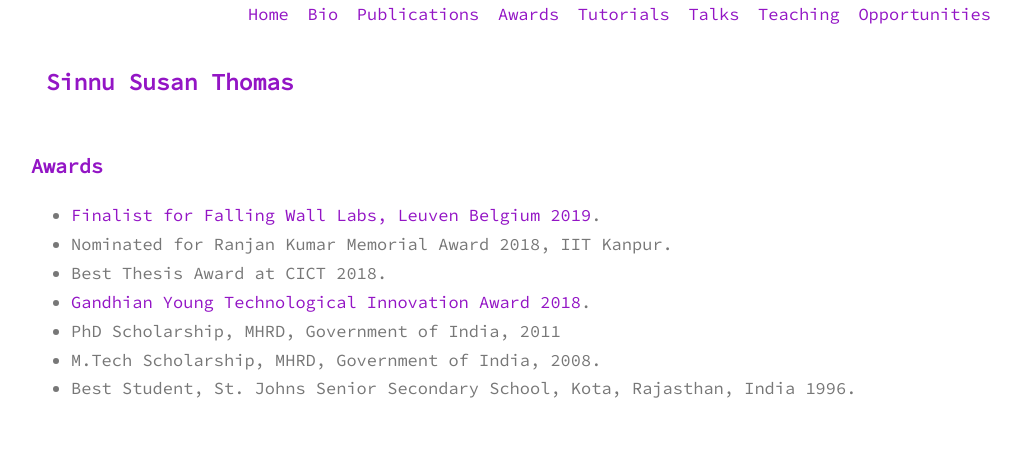
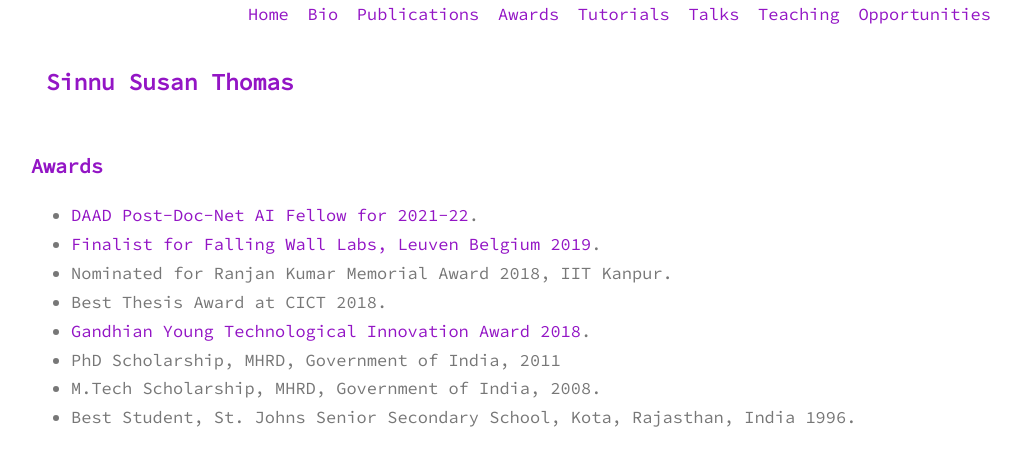
Before and after one commit to sinnuthomas/sinnuthomas.github.io, a Jekyll site: the page built from awards.md, in a window 1280 px wide. Shown: the top 466 px of the page, without its empty margins (129-1150 px from the left). Built offline with Jekyll 4.4.1, drawn with Linux system fonts in a browser that asks for light colours.

Commit message:
Update awards.md

```diff
--- a/awards.md
+++ b/awards.md
@@ -3,6 +3,7 @@ layout: page
 title: Awards
 permalink: /awards/
 ---
+* [DAAD Post-Doc-Net AI Fellow for 2021-22](https://www.daad.de/en/the-daad/postdocnet/fellows/fellows/).
 * [Finalist for Falling Wall Labs, Leuven Belgium 2019](https://www.facebook.com/doemijmaarwetenschap/videos/falling-walls-lab-leuven-2019/2217905358539744/).
 * Nominated for Ranjan Kumar Memorial Award 2018, IIT Kanpur.
 * Best Thesis Award at CICT 2018.
```
